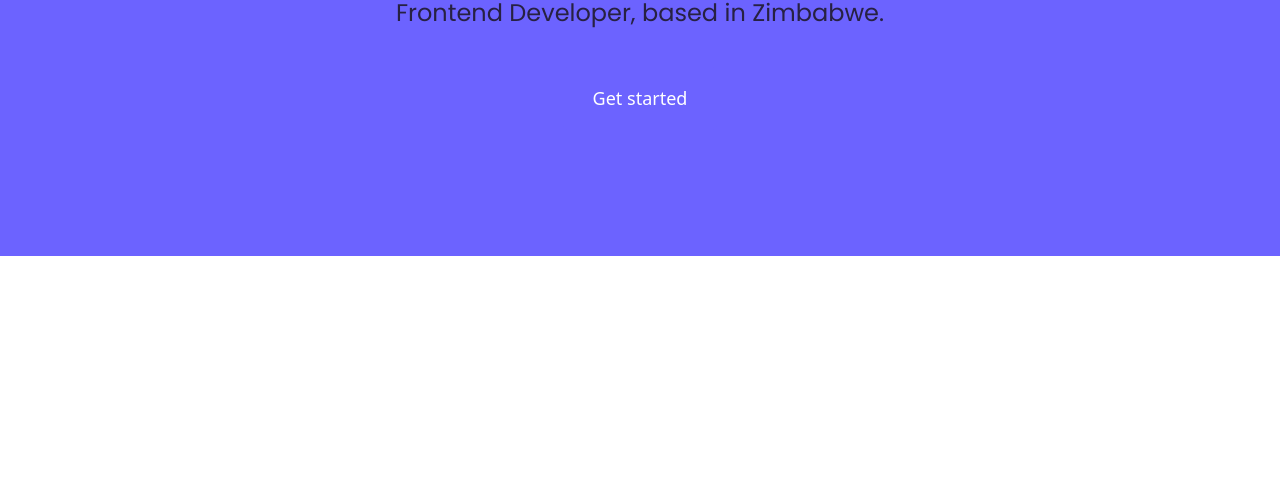
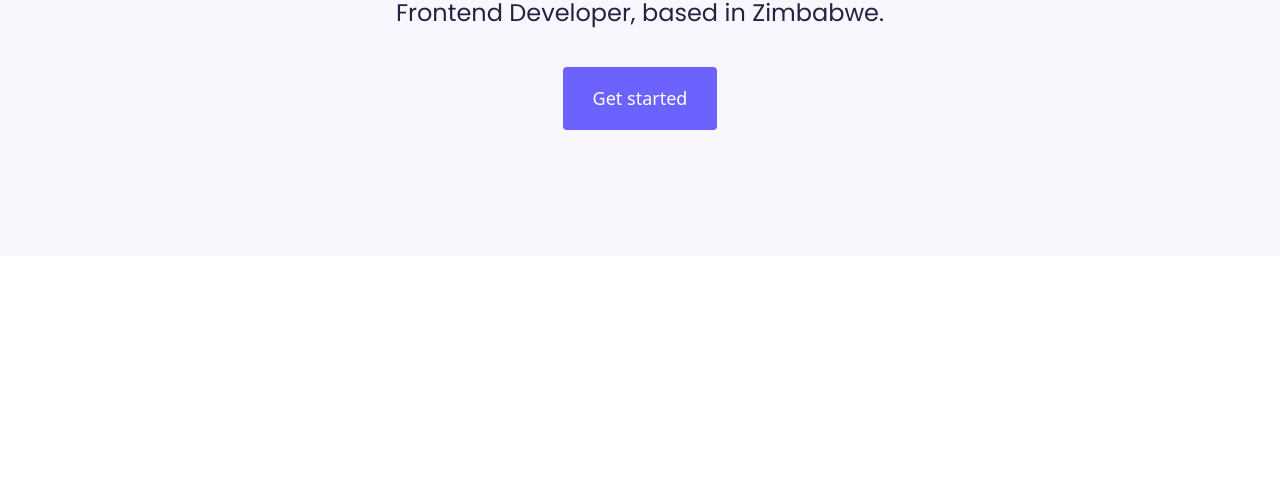
Before and after one commit to ChengetaiS/portfolio-project, a plain HTML site: page index.html in a window 1280 px wide. Shown: the part 305-800 px from the top of the page. Drawn offline with nearby package versions, Linux system fonts and the light colour scheme; a web font is replaced by a local one.

Commit message:
fixed background color

```diff
--- a/styles/portfolio.css
+++ b/styles/portfolio.css
@@ -6,7 +6,7 @@
 }
 .hero {
   text-align: center;
-  background-color: var(--branding-color);
+  background-color: var(--secondary-color);
   padding: 126px 0px;
 }
 
```
